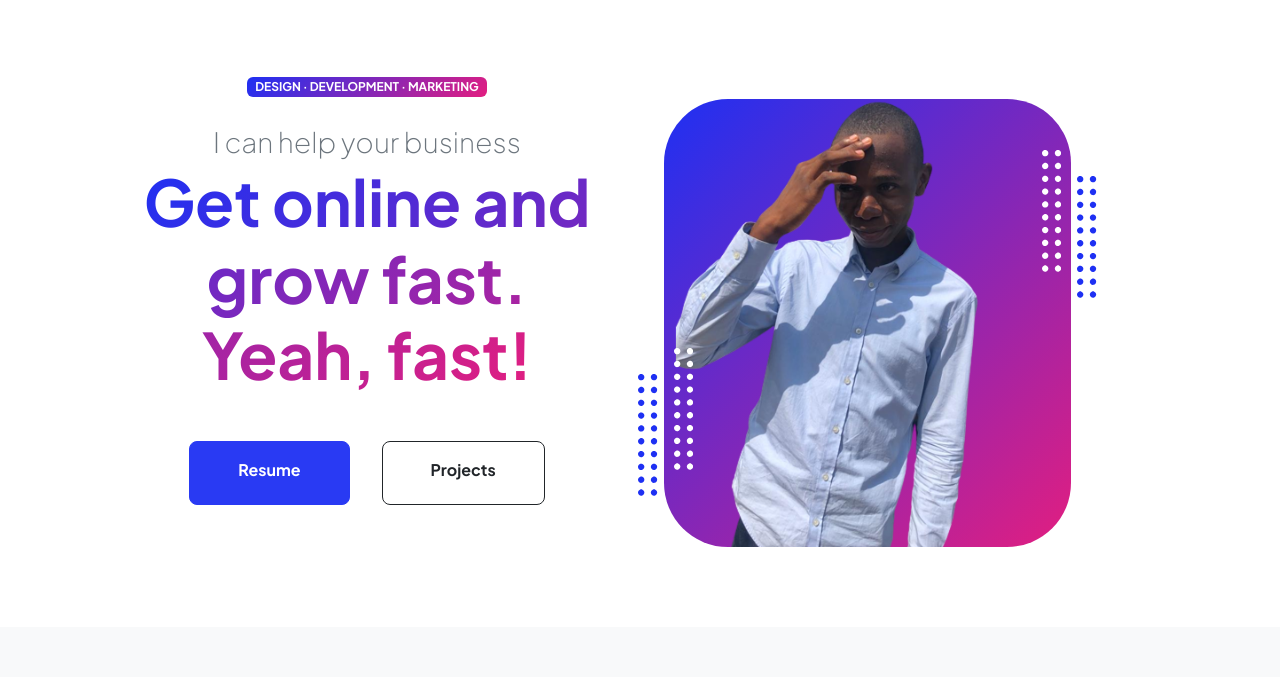
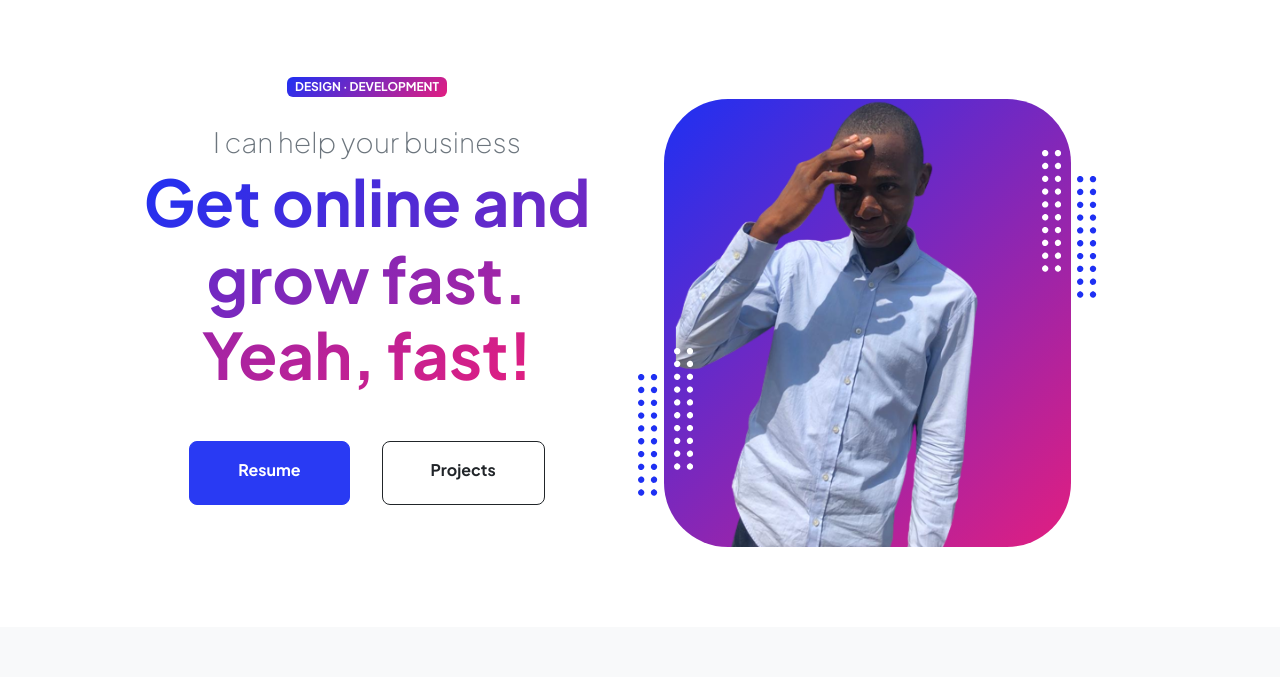
Before and after one commit to etimexo/Personal-website, a plain HTML site: page index.html in a window 1280 px wide. Shown: the part 123-800 px from the top of the page. Drawn offline with nearby package versions, Linux system fonts and the light colour scheme.

Commit message:
Update index.html

```diff
--- a/index.html
+++ b/index.html
@@ -37,7 +37,7 @@
                         <div class="col-xl-6">
                             <!-- Header text content-->
                             <div class="text-center text-xxl-start">
-                                <div class="badge bg-gradient-primary-to-secondary text-white mb-4"><div class="text-uppercase">Design &middot; Development &middot; Marketing</div></div>
+                                <div class="badge bg-gradient-primary-to-secondary text-white mb-4"><div class="text-uppercase">Design &middot; Development</div></div>
                                 <div class="fs-3 fw-light text-muted">I can help your business </div>
                                 <h1 class="display-3 fw-bolder mb-5"><span class="text-gradient d-inline">Get online and grow fast. Yeah, fast!</span></h1>
                                 <div class="d-grid gap-3 d-sm-flex justify-content-sm-center justify-content-xxl-start">
```
